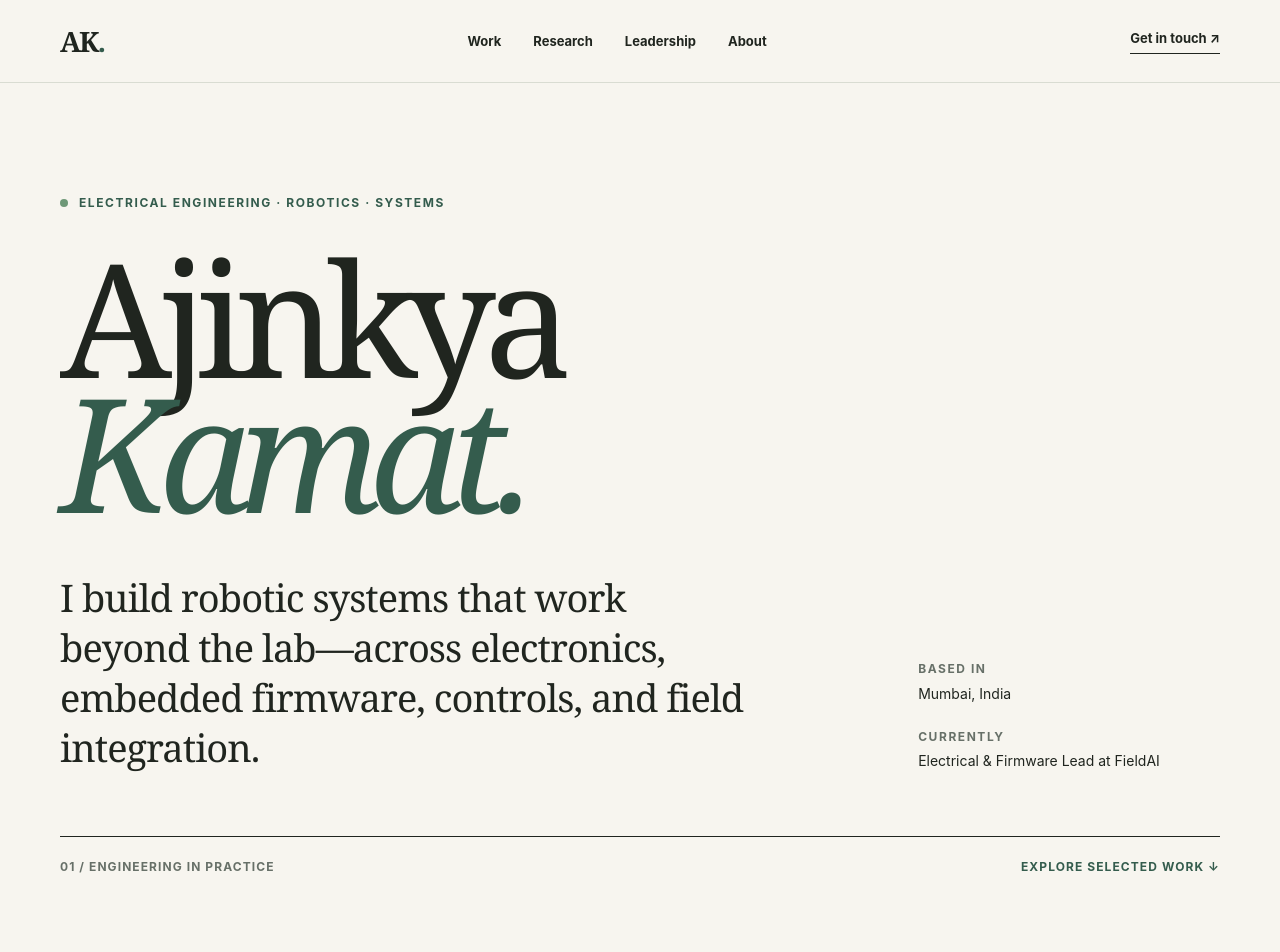
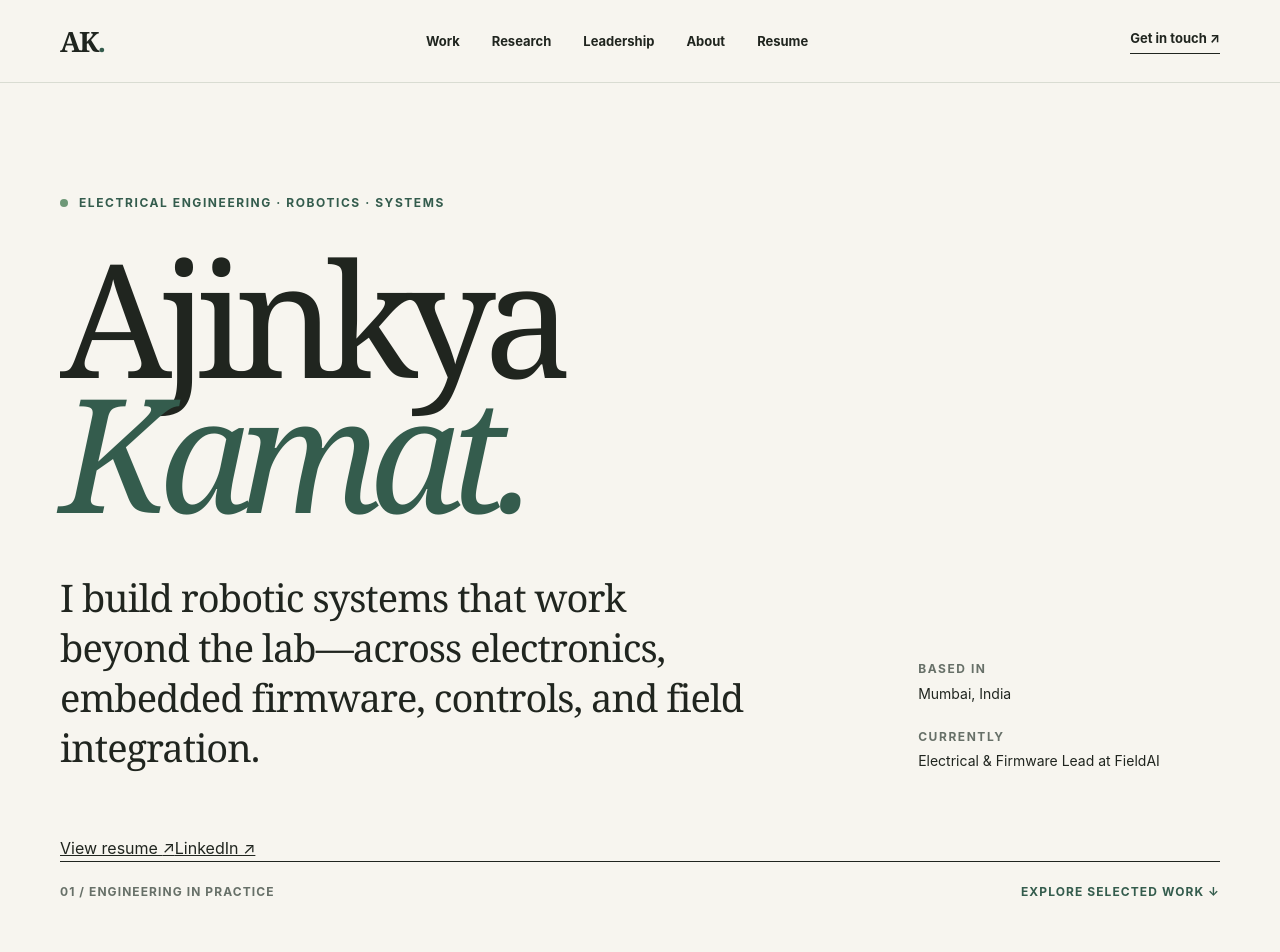
Before and after one commit to ajinkyakamat/ajinkyakamat.github.io, a plain HTML site: page index.html in a window 1280 px wide. Shown: the top 952 px of the page. Drawn offline with Linux system fonts and the light colour scheme.

Commit message:
Link LinkedIn and printable resume from portfolio header hero and contact

```diff
--- a/index.html
+++ b/index.html
@@ -18,6 +18,7 @@
         <a href="#research">Research</a>
         <a href="#leadership">Leadership</a>
         <a href="#about">About</a>
+        <a href="resume.html">Resume</a>
       </nav>
       <a class="nav-contact" href="mailto:kamat.ajinkya@gmail.com">Get in touch <span aria-hidden="true">↗</span></a>
     </div>
@@ -36,6 +37,7 @@
           <span>Electrical & Firmware Lead at FieldAI</span>
         </div>
       </div>
+      <div class="hero-links" aria-label="Professional profiles"><a href="resume.html">View resume <span aria-hidden="true">↗</span></a><a href="https://www.linkedin.com/in/ajinkya-kamat/" target="_blank" rel="noopener noreferrer">LinkedIn <span aria-hidden="true">↗</span></a></div>
       <div class="hero-rule"><span>01 / Engineering in practice</span><a href="#work">Explore selected work ↓</a></div>
     </section>
 
@@ -161,6 +163,7 @@
       <p class="kicker">Contact</p>
       <h2 id="contact-title">Have a difficult<br>engineering problem?</h2>
       <a class="email-link" href="mailto:kamat.ajinkya@gmail.com">kamat.ajinkya@gmail.com <span aria-hidden="true">↗</span></a>
+      <div class="contact-links"><a href="https://www.linkedin.com/in/ajinkya-kamat/" target="_blank" rel="noopener noreferrer">LinkedIn ↗</a><a href="resume.html">Resume ↗</a></div>
     </section>
   </main>
 
```
